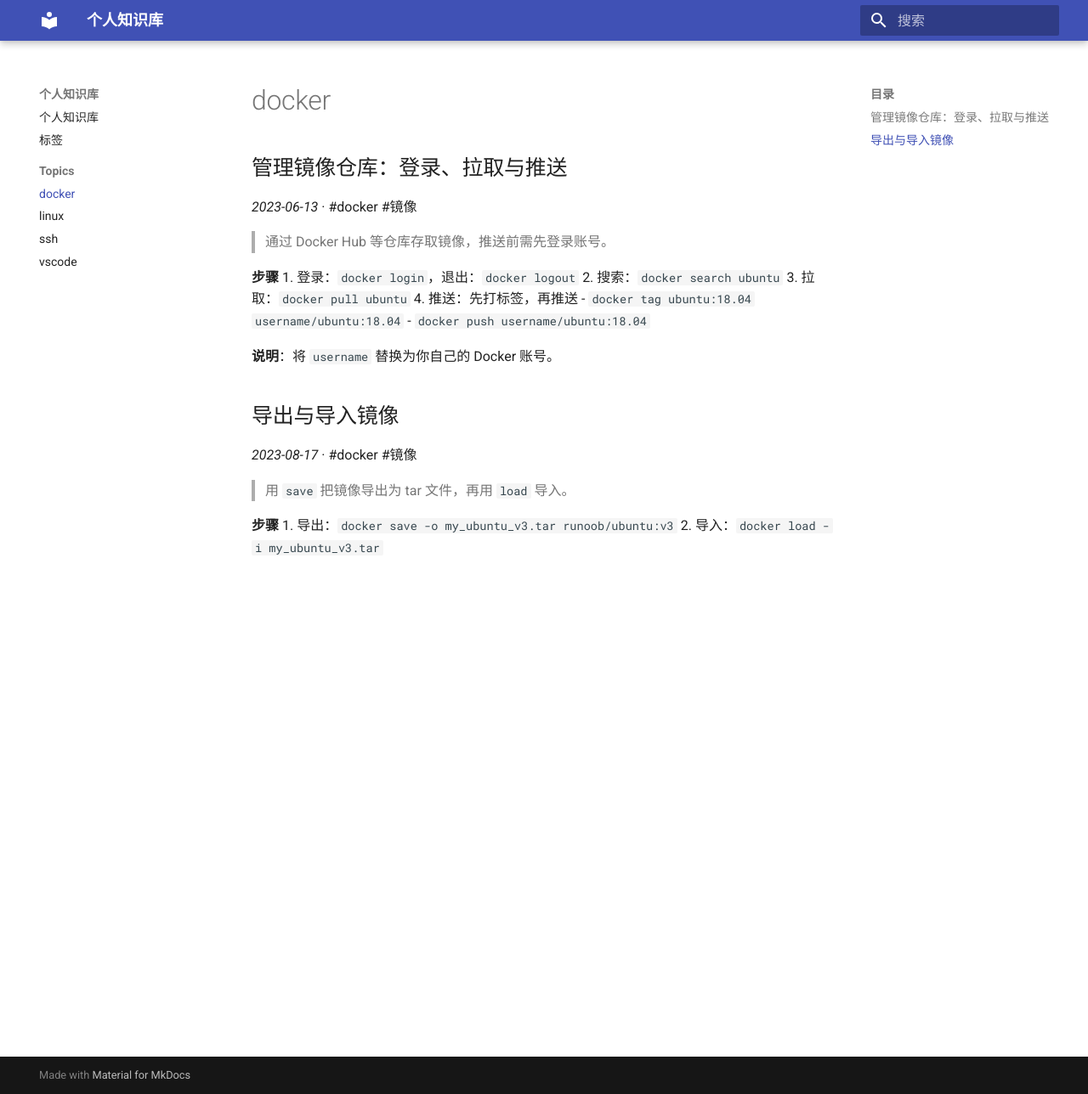
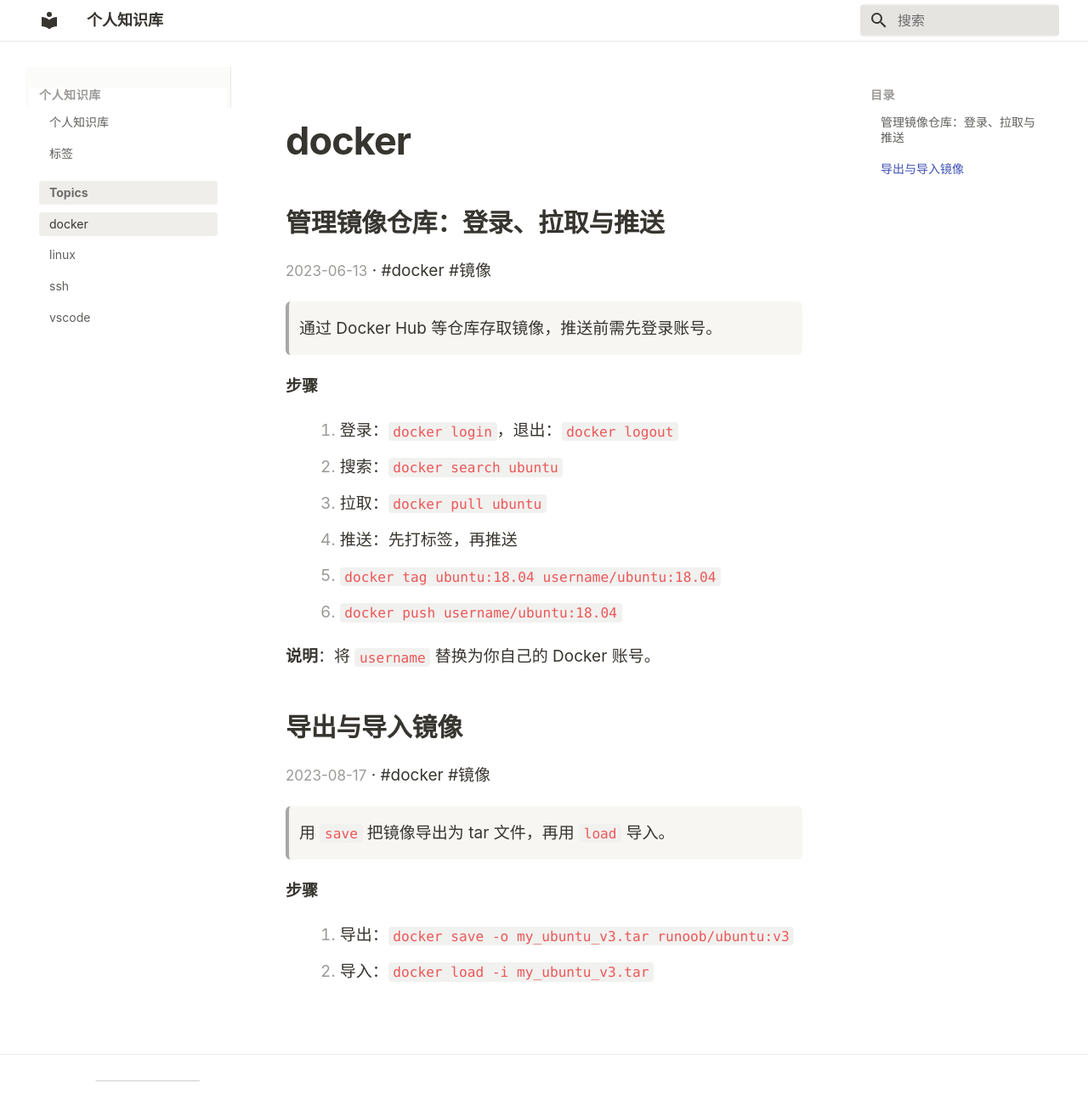
Before and after one commit to Daniel11103/daily-wiki, an MkDocs documentation site: the page built from docs/topics/docker.md, in a window 1280 px wide and 1288 px high. Shown: the whole window at 85% size. Built offline with MkDocs 1.6.1 and Material for MkDocs 9.7.7, drawn with Linux system fonts in a browser that asks for light colours.

Commit message:
update wiki 2026-11-12

```diff
--- /dev/null
+++ b/docs/stylesheets/extra.css
@@ -0,0 +1,212 @@
+:root {
+  --n-text: #37352f;
+  --n-muted: #9b9a97;
+  --n-border: #e9e9e7;
+  --n-hover: #efeeeb;
+  --n-bg-soft: #f7f6f3;
+  --n-code: #eb5757;
+  --n-accent: #2eaadc;
+  --n-font: -apple-system, BlinkMacSystemFont, "PingFang SC", "Hiragino Sans GB", "Microsoft YaHei", "Segoe UI", Helvetica, Arial, sans-serif;
+}
+
+html, body, .md-typeset, .md-nav, .md-header, .md-search__input {
+  font-family: var(--n-font) !important;
+}
+
+body {
+  color: var(--n-text);
+  background: #ffffff;
+}
+
+.md-header {
+  background: #ffffff;
+  color: var(--n-text);
+  box-shadow: none;
+  border-bottom: 1px solid var(--n-border);
+}
+
+.md-header__button.md-logo img,
+.md-header__title,
+.md-header__button,
+.md-header__option,
+.md-search__input,
+.md-search__icon {
+  color: var(--n-text) !important;
+}
+
+.md-search__inner {
+  background: var(--n-bg-soft);
+  border-radius: 6px;
+}
+
+.md-main {
+  background: #ffffff;
+}
+
+.md-sidebar--primary {
+  background: #fbfbfa;
+  border-right: 1px solid var(--n-border);
+}
+
+.md-nav__link {
+  color: #5f5e5b;
+  border-radius: 4px;
+  padding: 0.25rem 0.6rem;
+}
+
+.md-nav__link:hover,
+.md-nav__item--active > .md-nav__link {
+  background: var(--n-hover);
+  color: var(--n-text);
+}
+
+.md-nav__title {
+  color: var(--n-muted);
+  font-size: 0.7rem;
+  font-weight: 600;
+  text-transform: uppercase;
+  letter-spacing: 0.04em;
+}
+
+.md-content__inner {
+  margin: 0 auto;
+  max-width: 760px;
+  padding: 2.5rem 2rem 4rem;
+}
+
+.md-typeset {
+  font-size: 0.95rem;
+  line-height: 1.75;
+}
+
+.md-typeset h1 {
+  font-size: 2.25rem;
+  font-weight: 700;
+  letter-spacing: -0.02em;
+  margin: 0 0 1.25rem;
+  color: var(--n-text);
+}
+
+.md-typeset h2 {
+  font-size: 1.5rem;
+  font-weight: 600;
+  letter-spacing: -0.01em;
+  margin: 2.25rem 0 0.75rem;
+  padding-bottom: 0;
+  border-bottom: none;
+  color: var(--n-text);
+}
+
+.md-typeset h3 {
+  font-size: 1.15rem;
+  font-weight: 600;
+  margin: 1.75rem 0 0.5rem;
+  color: var(--n-text);
+}
+
+.md-typeset p em {
+  color: var(--n-muted);
+  font-size: 0.85rem;
+  font-style: normal;
+}
+
+.md-typeset a {
+  color: var(--n-text);
+  text-decoration: underline;
+  text-decoration-color: #cfcec9;
+  text-underline-offset: 3px;
+}
+
+.md-typeset a:hover {
+  color: var(--n-accent);
+  text-decoration-color: var(--n-accent);
+}
+
+.md-typeset code {
+  background: #f1f1ef;
+  color: var(--n-code);
+  border-radius: 4px;
+  padding: 0.1em 0.35em;
+  font-size: 0.85em;
+}
+
+.md-typeset pre {
+  background: var(--n-bg-soft);
+  border-radius: 6px;
+  box-shadow: none;
+  border: 1px solid var(--n-border);
+}
+
+.md-typeset pre > code {
+  background: transparent;
+  color: var(--n-text);
+  padding: 0;
+}
+
+.md-typeset blockquote {
+  background: var(--n-bg-soft);
+  border: none;
+  border-radius: 6px;
+  color: var(--n-text);
+  padding: 0.75rem 1rem;
+  margin: 1rem 0;
+  font-size: 0.95rem;
+}
+
+.md-typeset blockquote p {
+  margin: 0;
+}
+
+.md-typeset ol,
+.md-typeset ul {
+  padding-left: 1.4rem;
+}
+
+.md-typeset ol > li::marker {
+  color: var(--n-muted);
+}
+
+.md-typeset strong {
+  color: var(--n-text);
+  font-weight: 600;
+}
+
+.md-typeset table:not([class]) {
+  border: 1px solid var(--n-border);
+  border-radius: 6px;
+  box-shadow: none;
+  font-size: 0.9rem;
+}
+
+.md-typeset table:not([class]) th {
+  background: var(--n-bg-soft);
+  color: var(--n-muted);
+  font-weight: 500;
+}
+
+.md-typeset hr {
+  border-bottom: 1px solid var(--n-border);
+  margin: 2rem 0;
+}
+
+.md-top {
+  background: #ffffff;
+  color: var(--n-muted);
+  border: 1px solid var(--n-border);
+  border-radius: 6px;
+}
+
+.md-footer {
+  background: #ffffff;
+  border-top: 1px solid var(--n-border);
+}
+
+.md-footer-meta {
+  background: #ffffff;
+}
+
+@media screen and (max-width: 76.1875em) {
+  .md-content__inner {
+    padding: 1.5rem 1.25rem 3rem;
+  }
+}
--- a/docs/topics/docker.md
+++ b/docs/topics/docker.md
@@ -7,6 +7,7 @@
 > 通过 Docker Hub 等仓库存取镜像，推送前需先登录账号。
 
 **步骤**
+
 1. 登录：`docker login`，退出：`docker logout`
 2. 搜索：`docker search ubuntu`
 3. 拉取：`docker pull ubuntu`
@@ -23,5 +24,6 @@
 > 用 `save` 把镜像导出为 tar 文件，再用 `load` 导入。
 
 **步骤**
+
 1. 导出：`docker save -o my_ubuntu_v3.tar runoob/ubuntu:v3`
 2. 导入：`docker load -i my_ubuntu_v3.tar`
--- a/mkdocs.yml
+++ b/mkdocs.yml
@@ -2,8 +2,15 @@ site_name: 个人知识库
 theme:
   name: material
   language: zh
+  font: false
+  palette:
+    scheme: default
+    primary: white
+    accent: blue
   features:
     - navigation.sections
     - navigation.top
     - search.highlight
     - content.code.copy
+extra_css:
+  - stylesheets/extra.css
```
Also changed, not shown: docs/topics/linux.md (+2 -0 lines), docs/topics/ssh.md (+1 -0 lines), docs/topics/vscode.md (+1 -0 lines).
